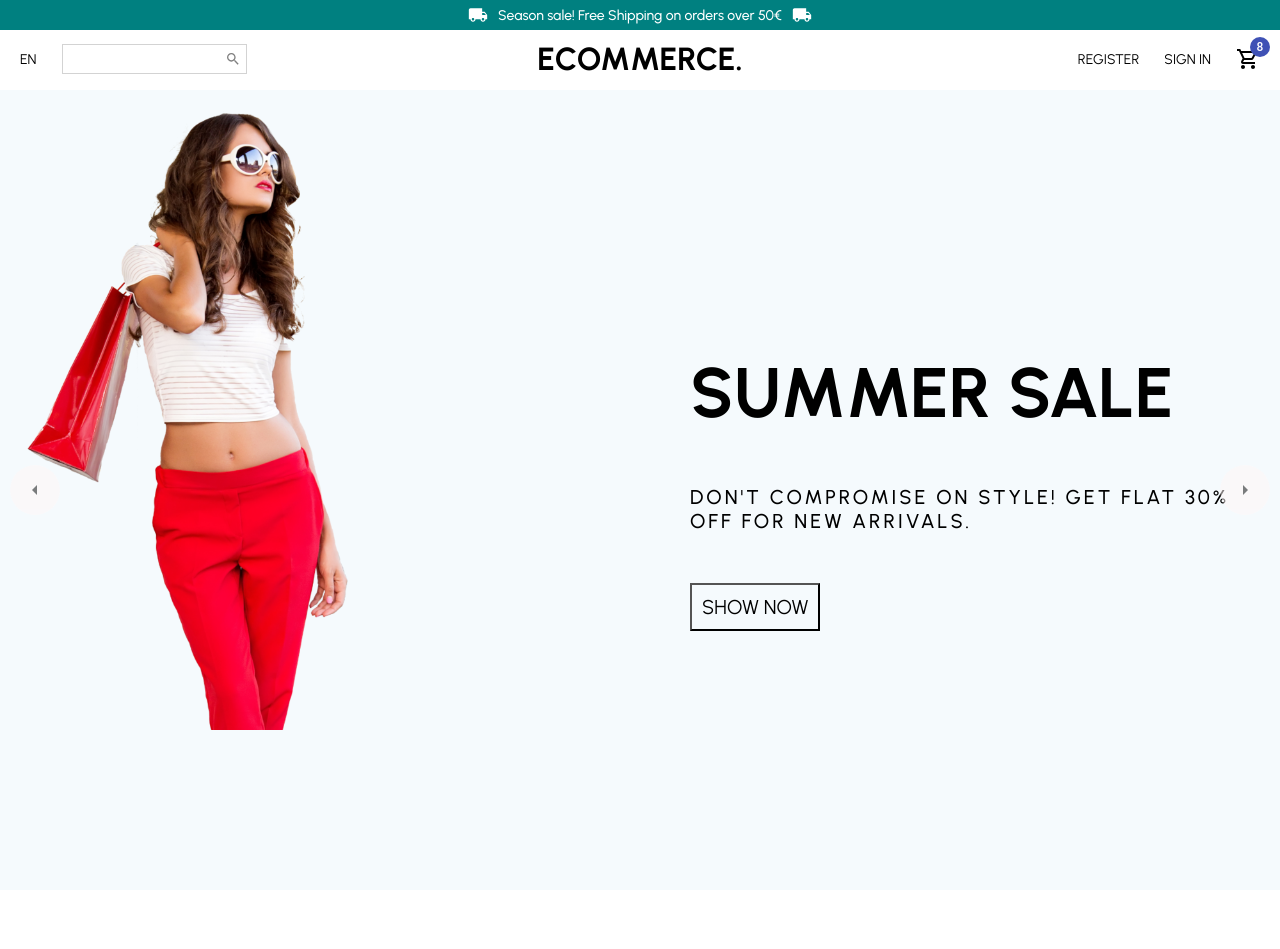
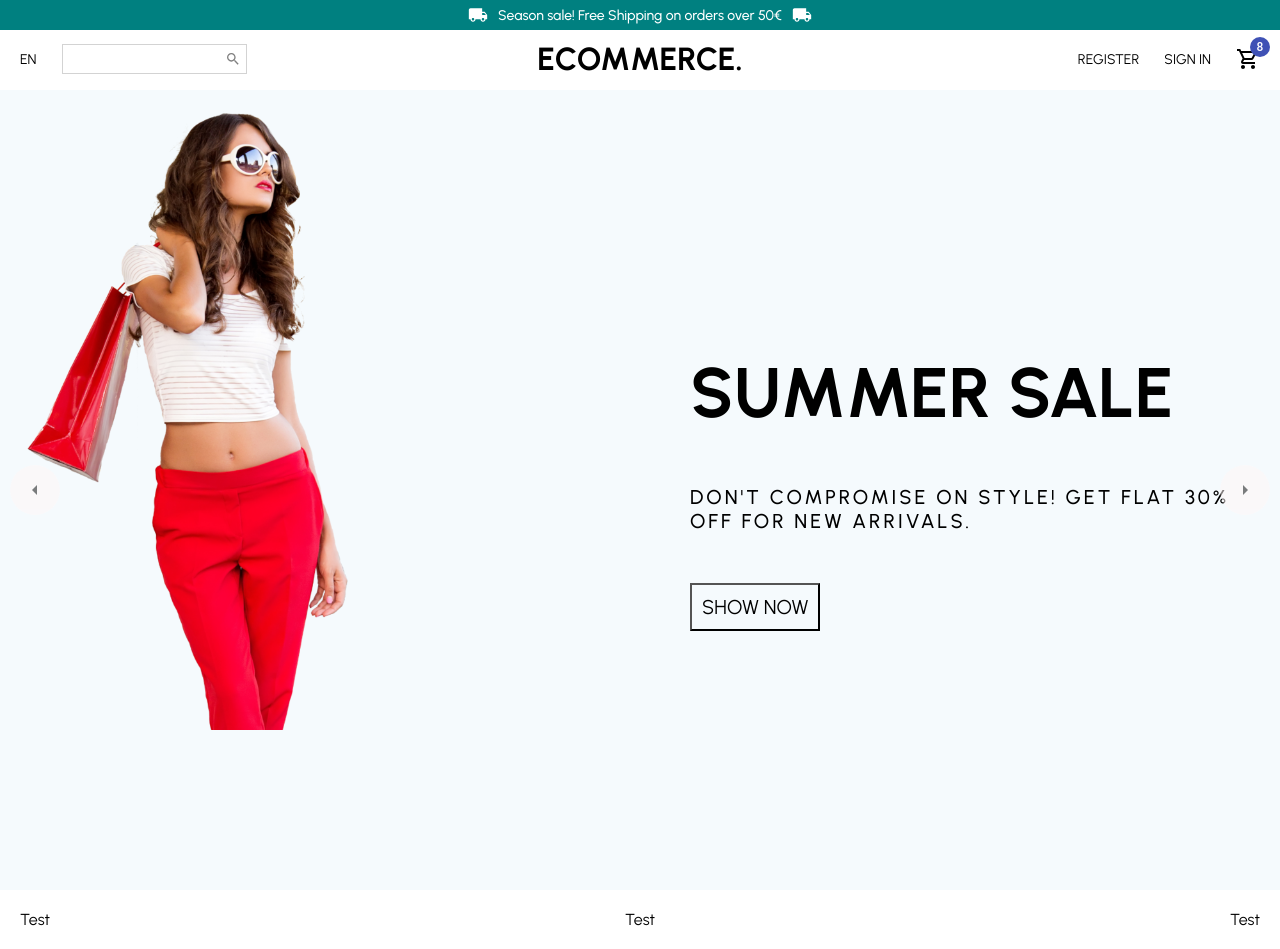
Before and after one commit to DviadFer/ecommerce-react, a React (Create React App) app: page / in a window 1280 px wide. Before the commit the page ends 890 px from the top, so only its background shows below. Built offline with nearby package versions, Linux system fonts and the light colour scheme.

Commit message:
Implementada la encapsulación de los componentes categorías con la Home page
Se visualizan correctamente los componentes importados en el index principal, siendo tres representaciones como objetos hay en el array de categorías

```diff
--- a/src/components/Categories.jsx
+++ b/src/components/Categories.jsx
@@ -1,14 +1,20 @@
-import { styled } from "@material-ui/core"
+import styled from "styled-components"
 import { categories } from "../data"
+import CategoryItem from "./CategoryItem"
 
 const Container = styled.div`
-
+    display: flex;
+    padding: 20px;
+    justify-content: space-between;
+    align-items: center;
 `
 
 const Categories = () => {
   return (
     <Container>
-
+        {categories.map(item => (
+            <CategoryItem item = {item} />
+        ))}
     </Container>
   )
 }
--- a/src/components/CategoryItem.jsx
+++ b/src/components/CategoryItem.jsx
@@ -1,13 +1,13 @@
-import { styled } from "@material-ui/core"
+import styled from "styled-components"
 
 const Container = styled.div`
 
 `
 
-function CategoryItem() {
+function CategoryItem({item}) {
   return (
     <Container>
-
+        Test
     </Container>
   )
 }
--- a/src/pages/Home.jsx
+++ b/src/pages/Home.jsx
@@ -1,5 +1,6 @@
 import React from 'react'
 import Carrousel from '../components/Carrousel'
+import Categories from '../components/Categories'
 import Navbar from '../components/Navbar'
 import PromoBanner from '../components/PromoBanner'
 
@@ -9,6 +10,7 @@ const Home = () => {
       <PromoBanner />
       <Navbar />
       <Carrousel />
+      <Categories />
     </div>
   )
 }
```
